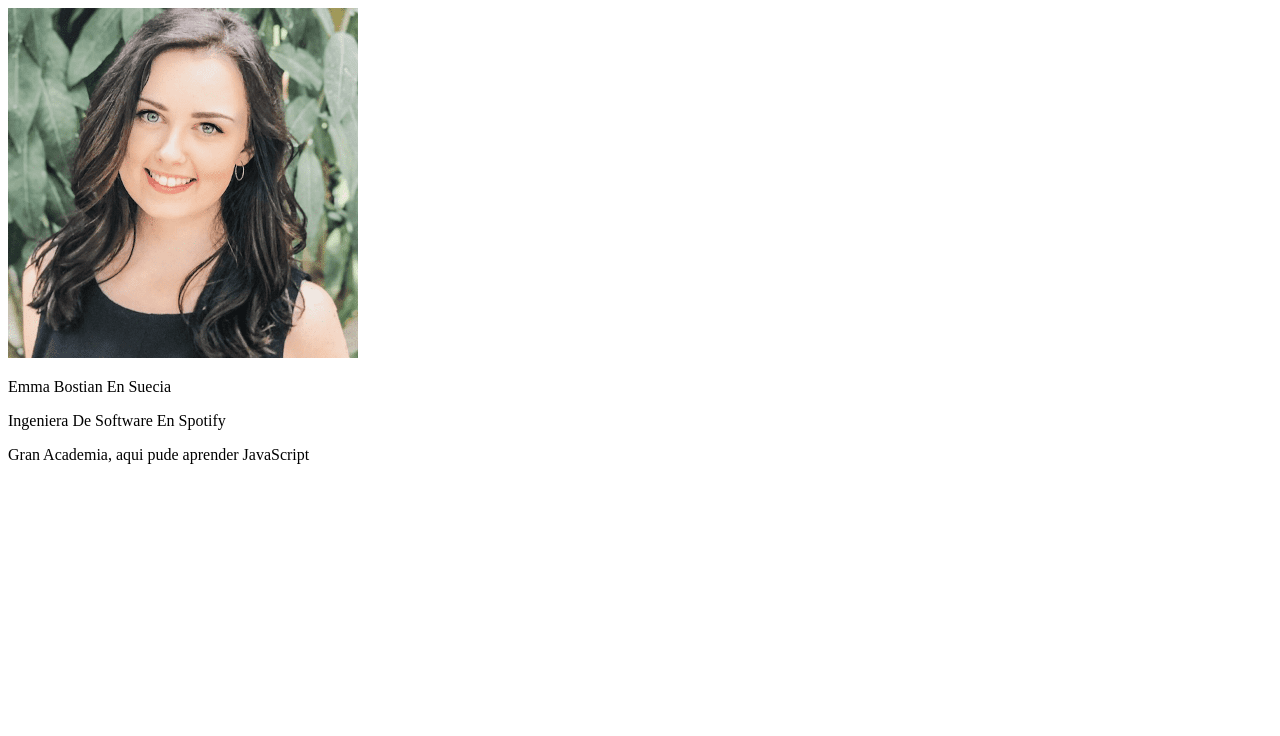
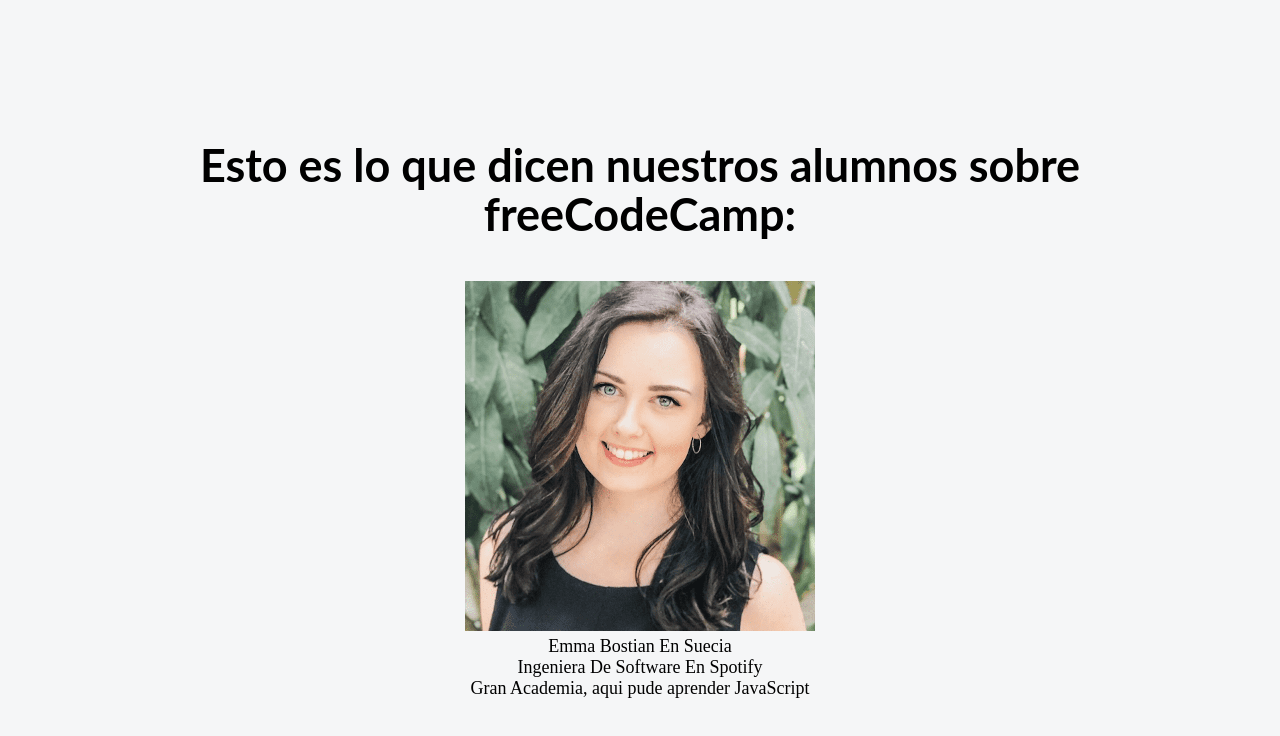
Before and after one commit to AlexisMartinez1913/testimonies-freecodecamp, a React (Vite) app: page / in a window 1280 px wide. Shown: the top 736 px of the page. Built offline with nearby package versions, Linux system fonts and the light colour scheme.

Commit message:
Config general styles

```diff
--- /dev/null
+++ b/src/App.css
@@ -0,0 +1,33 @@
+* {
+    margin: 0;
+    padding: 0;
+
+}
+
+html, body {
+    font-size: 18px;
+    background-color: #f5f6f7;
+}
+h1 {
+    max-width: 940px;
+    font-size: 2.5em;
+    font-family: Lato, sans-serif;
+    font-weight: 700;
+    line-height: 1.1;
+    margin: 40px 0;
+}
+.App {
+    min-height: 100vh;
+    display: flex;
+    flex-wrap: wrap;
+    align-items: center;
+    justify-content: center;
+    text-align: center;
+}
+.main-container {
+    min-height: 600px;
+    display: flex;
+    flex-wrap: wrap;
+    align-items: center;
+    justify-content: center;
+}
--- a/src/App.jsx
+++ b/src/App.jsx
@@ -1,13 +1,16 @@
-import Testimony from "./components/Testimony"
+import './App.css';
+import Testimony from './components/Testimony';
 
 
 function App() {
 
-
   return (
-    <>
-     <Testimony />
-    </>
+    <div className='App'>
+      <div className='main-container'>
+        <h1>Esto es lo que dicen nuestros alumnos sobre freeCodeCamp:</h1>
+        <Testimony />
+      </div>
+    </div>
   )
 }
 
```
